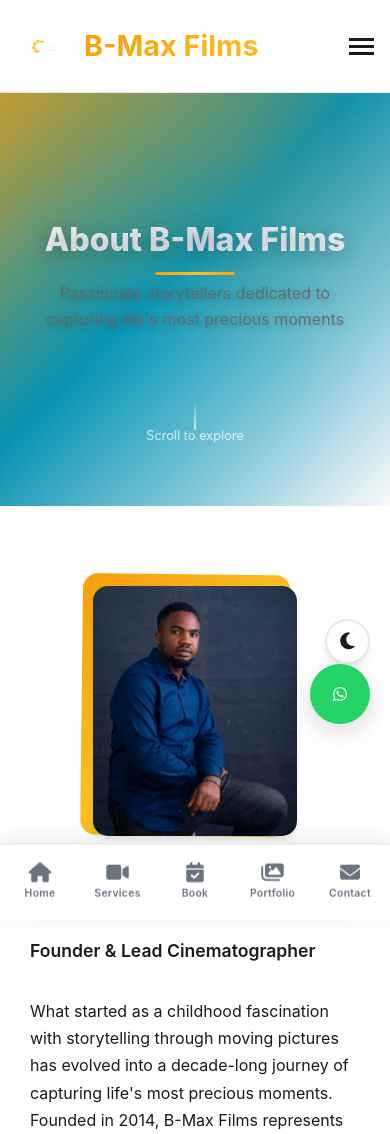
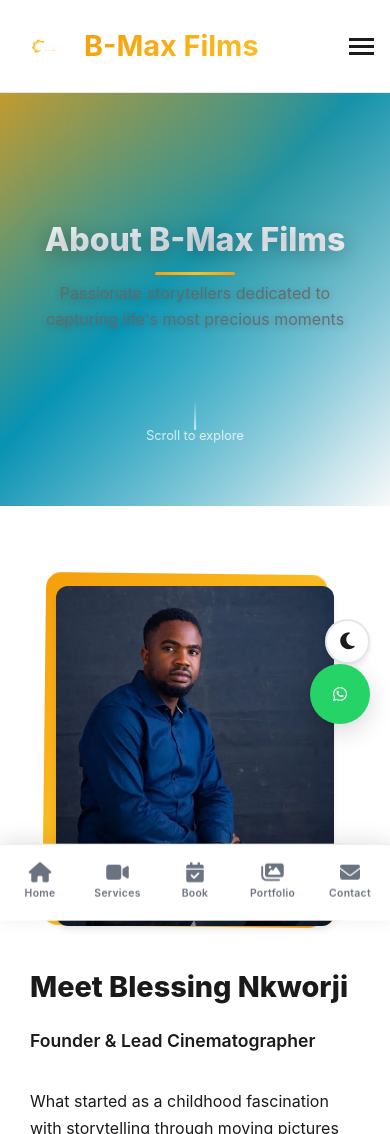
Before and after one commit to AnthonyChigozie/bmax-films-site, a plain HTML site: page about.html in a window 390 px wide. Shown: the top 1134 px of the page. Drawn offline with nearby package versions, Linux system fonts and the light colour scheme.

Commit message:
fixed the founder image size

```diff
--- a/about.html
+++ b/about.html
@@ -874,6 +874,21 @@
 
             .values-section {
                 padding: 80px 0;
+            }
+        }
+        /* Fix cropping on very small screens (iPhone 6/7/8 Plus, small phones) */
+        @media (max-width: 414px) {
+            .founder-image {
+                max-width: 100%;
+            }
+            .founder-image img {
+                /* let the image scale naturally while keeping cover; show top of image */
+                height: auto;
+                max-height: 340px;
+                width: 100%;
+                object-fit: cover;
+                object-position: top center; /* ensure top part remains visible */
+                border-radius: 12px;
             }
         }
         .values-section .section-header p {
```
